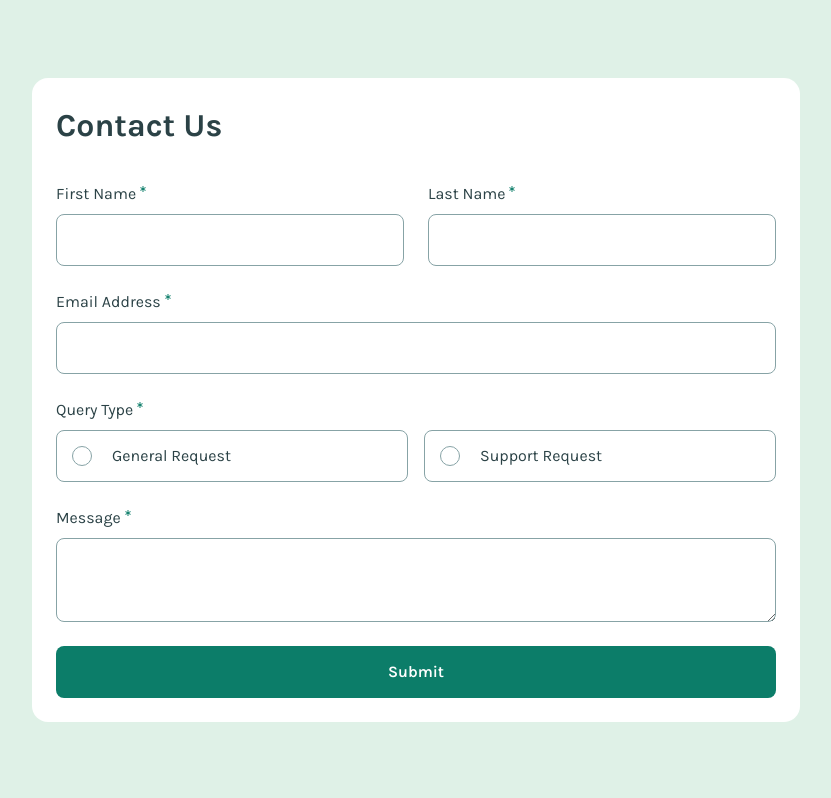
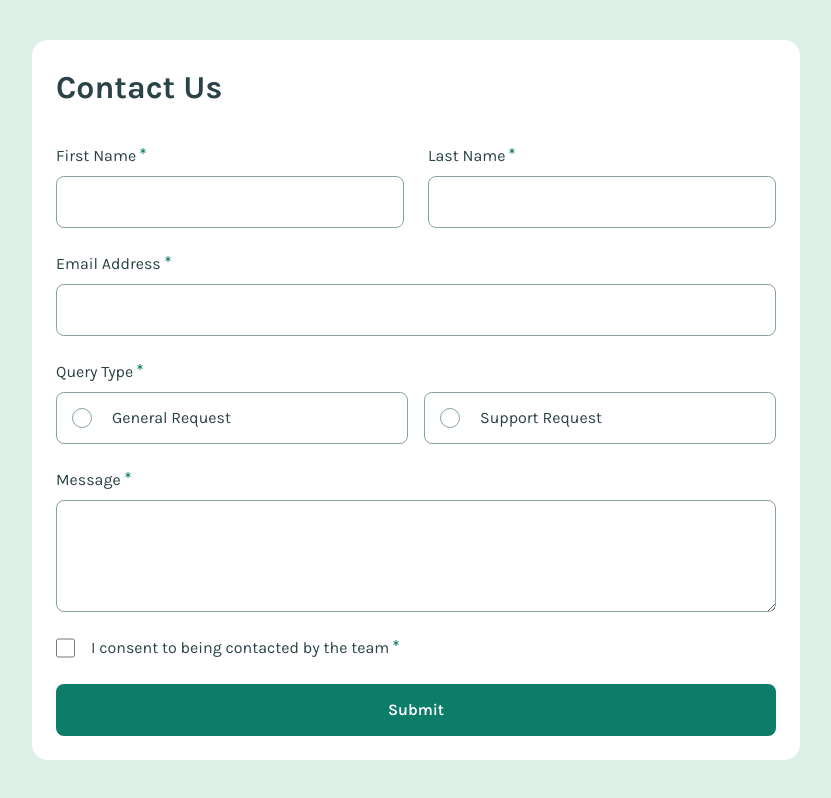
Before and after one commit to MattPahuta/contact-form-component, a React (Vite) app: page / in a window 1280 px wide. Shown: the whole page, without its empty margins (224-1055 px from the left). Built offline with nearby package versions, Linux system fonts and the light colour scheme.

Commit message:
Add CheckboxInput component, update flex styles

```diff
--- a/src/components/ContactForm.jsx
+++ b/src/components/ContactForm.jsx
@@ -28,7 +28,6 @@ function ContactForm() {
         label="First Name"
         type="text"
         name="firstName"
-        id="firstName"
         value={formData.firstName}
         onChange={handleChange}
         required
@@ -37,7 +36,6 @@ function ContactForm() {
         label="Last Name"
         type="text"
         name="lastName"
-        id="lastName"
         value={formData.lastName}
         onChange={handleChange}
         required
@@ -46,7 +44,6 @@ function ContactForm() {
         label="Email Address"
         type="email"
         name="email"
-        id="email"
         value={formData.email}
         onChange={handleChange}
         required
@@ -54,6 +51,13 @@ function ContactForm() {
       />
       <RadioFieldset legend="Query Type" onChange={handleChange} />
       <TextareaInput label="Message" name="message" value={formData.message} onChange={handleChange} required />
+      <CheckboxInput
+        label="I consent to being contacted by the team"
+        name="consent"
+        value={formData.hasConsent}
+        onChange={handleChange}
+        required
+      />
       <button className="py-3.5 col-span-full bg-brand-green-600 text-white font-semibold rounded-lg cursor-pointer">Submit</button>
     </form>
   );
--- a/src/components/inputs/CheckboxInput.jsx
+++ b/src/components/inputs/CheckboxInput.jsx
@@ -1,9 +1,34 @@
-function CheckboxInput() {
+import { FaAsterisk } from 'react-icons/fa';
+
+function CheckboxInput({
+  label,
+  name,
+  value,
+  onChange,
+  required = false,
+}) {
   return (
-    <div>
-      <input type="checkbox" id="contactConsent" />
-      <label htmlFor="contactConsent">
-        I consent to being contacted by the team
+    <div className="flex items-center gap-4 sm:col-span-full">
+      <input
+        type="checkbox"
+        name={name}
+        value={value}
+        onChange={onChange}
+        id={name}
+        required={required}
+        className="size-5"
+      />
+      <label
+        htmlFor={name}
+        className="w-full flex text-base cursor-pointer">
+        {label}
+        {required && (
+          <FaAsterisk
+            focusable="false"
+            aria-hidden="true"
+            className="size-1.5 m-1 fill-brand-green-600 inline-block"
+          />
+        )}
       </label>
     </div>
   );
--- a/src/components/inputs/Input.jsx
+++ b/src/components/inputs/Input.jsx
@@ -5,7 +5,6 @@ function Input({
   label,
   type,
   name,
-  id,
   value,
   onChange,
   required = false,
@@ -18,7 +17,7 @@ function Input({
 
   return (
     <div className={formGroupClassNames}>
-      <label htmlFor="firstName" className="flex text-base">
+      <label htmlFor={name} className="flex text-base">
         {label}
         {required && (
           <FaAsterisk
@@ -29,13 +28,13 @@ function Input({
         )}
       </label>
       <input
-        id={id}
+        id={name}
         name={name}
         type={type}
         value={value}
         onChange={onChange}
         required={required}
-        className="block w-full rounded-lg bg-white px-4 py-3.5 text-base outline-1 -outline-offset-1 outline-brand-grey-500 focus:-outline-2 focus:-outline-offset-2 focus:outline-brand-green-600 focus:ring-2 focus:ring-brand-green-600/40"
+        className="block w-full cursor-pointer rounded-lg bg-white px-4 py-3.5 text-base outline-1 -outline-offset-1 outline-brand-grey-500 focus:-outline-2 focus:-outline-offset-2 focus:outline-brand-green-600 focus:ring-2 focus:ring-brand-green-600/40"
       />
     </div>
   );
--- a/src/components/inputs/TextareaInput.jsx
+++ b/src/components/inputs/TextareaInput.jsx
@@ -19,7 +19,7 @@ function TextareaInput({label, name, value, onChange, required = false}) {
         id={name}
         onChange={onChange}
         required={required}
-        className="block w-full rounded-lg bg-white px-4 py-3.5 text-base sm:text-lg outline-1 -outline-offset-1 outline-brand-grey-500 focus:-outline-2 focus:-outline-offset-2 focus:outline-brand-green-600 focus:ring-2 focus:ring-brand-green-600/40"></textarea>
+        className="block w-full cursor-pointer min-h-36 sm:min-h-28 rounded-lg bg-white px-4 py-3.5 text-base sm:text-lg outline-1 -outline-offset-1 outline-brand-grey-500 focus:-outline-2 focus:-outline-offset-2 focus:outline-brand-green-600 focus:ring-2 focus:ring-brand-green-600/40"></textarea>
     </div>
   );
 }
```
